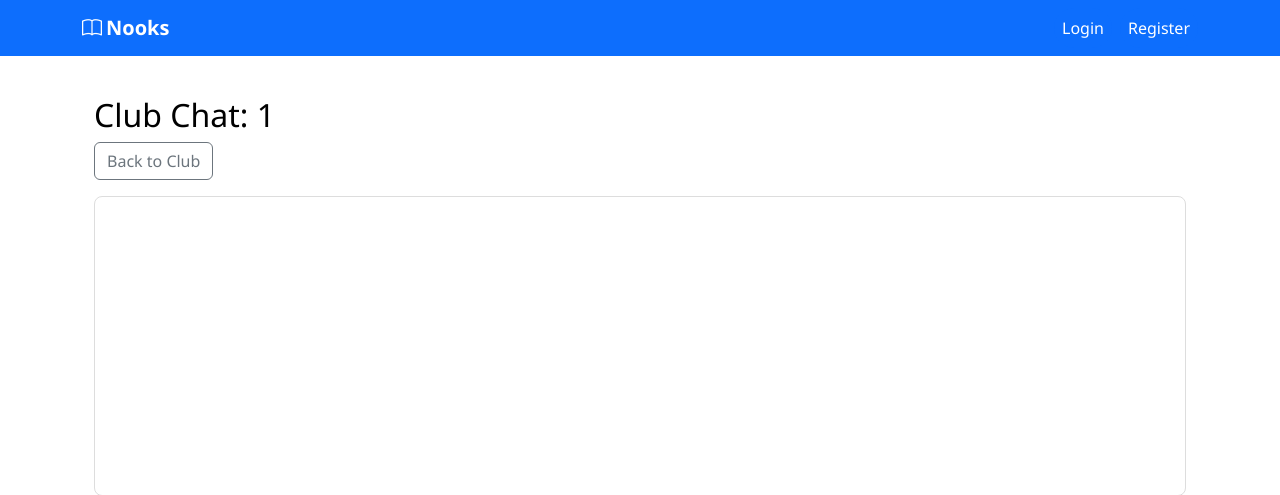
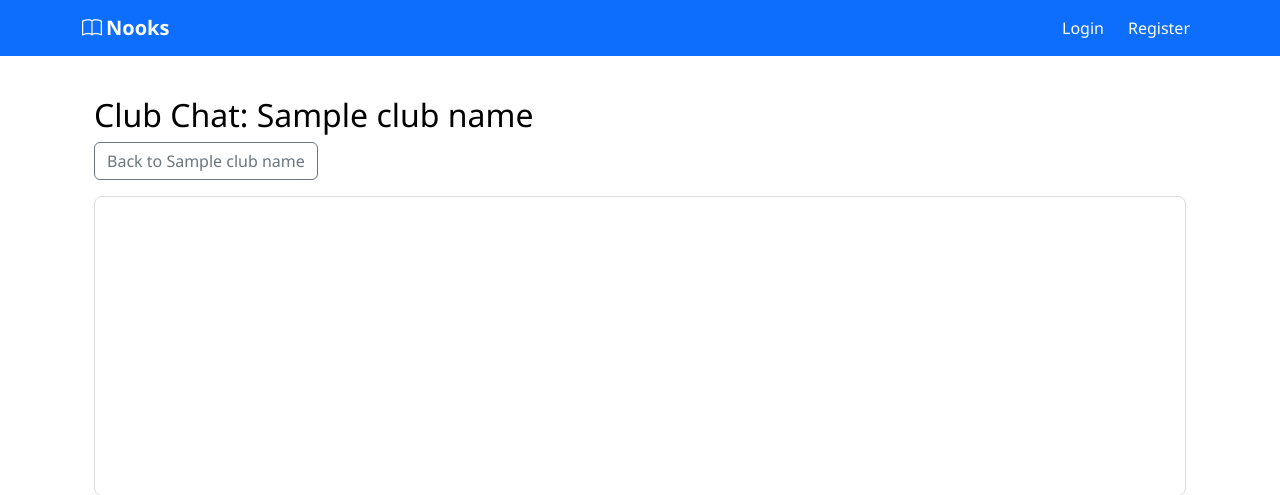
Before and after one commit to nooksandhook-ux/ENHANCED_SOCIALS, a Flask app: template nooks/templates/nooks_club/chat.html in a window 1280 px wide. Shown: the top 495 px of the page. Run offline with Flask 3, Linux system fonts and the light colour scheme; the template is opened without the code that fills it: most values are stand-ins (such as "Sample title", 1, 10 or a date in 2020); some libraries are stand-ins or nearby versions.

Commit message:
Update chat.html

```diff
--- a/nooks/templates/nooks_club/chat.html
+++ b/nooks/templates/nooks_club/chat.html
@@ -1,9 +1,9 @@
 {% extends 'base.html' %}
 {% block content %}
 <div class="container">
-  <h2>Club Chat: {{ club_id }}</h2>
+  <h2>Club Chat: {{ club_name }}</h2>
   <nav class="mb-3">
-    <a href="{{ url_for('nooks_club.view_club', club_id=club_id) }}" class="btn btn-outline-secondary">Back to Club</a>
+    <a href="{{ url_for('nooks_club.view_club', club_id=club_id) }}" class="btn btn-outline-secondary">Back to {{ club_name }}</a>
   </nav>
   <div id="club-chat-box" data-club-id="{{ club_id }}">
     <div id="chat-box" class="card mb-2" style="height:300px;overflow-y:auto;"></div>
```
